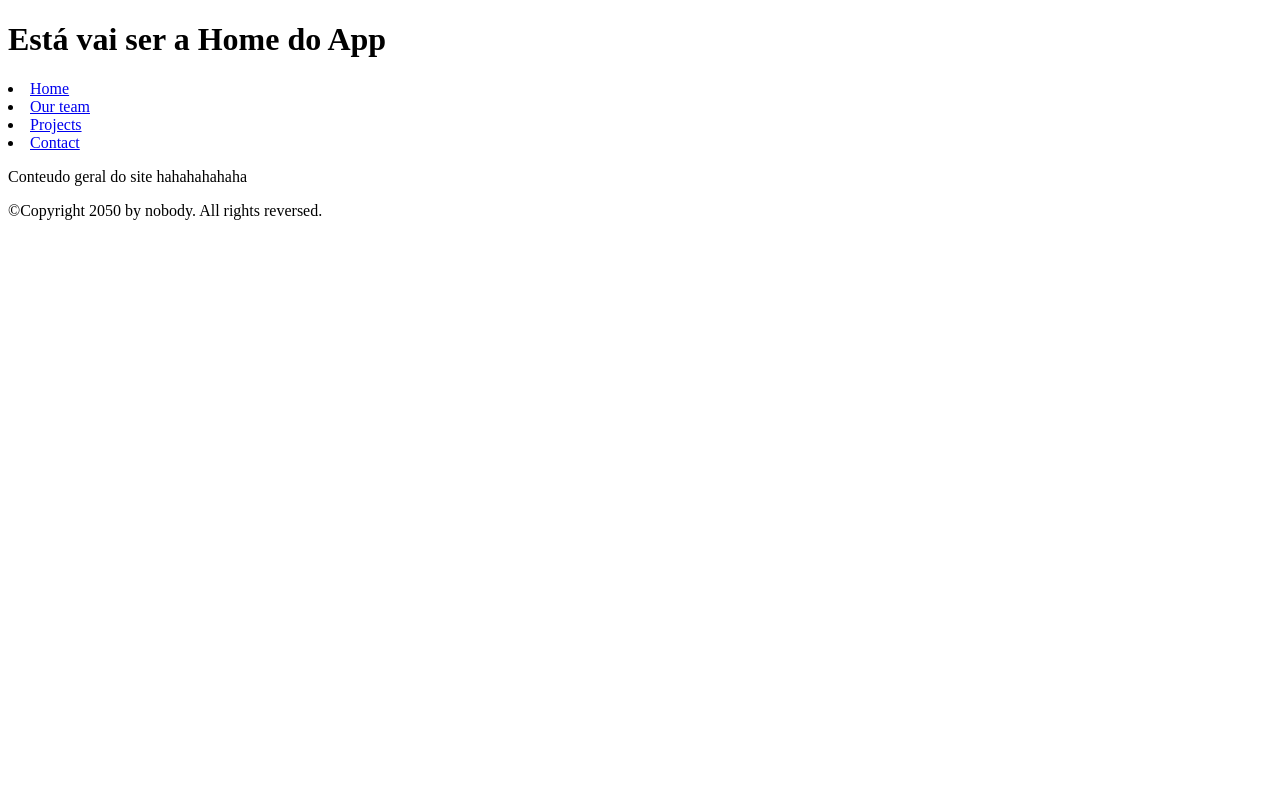
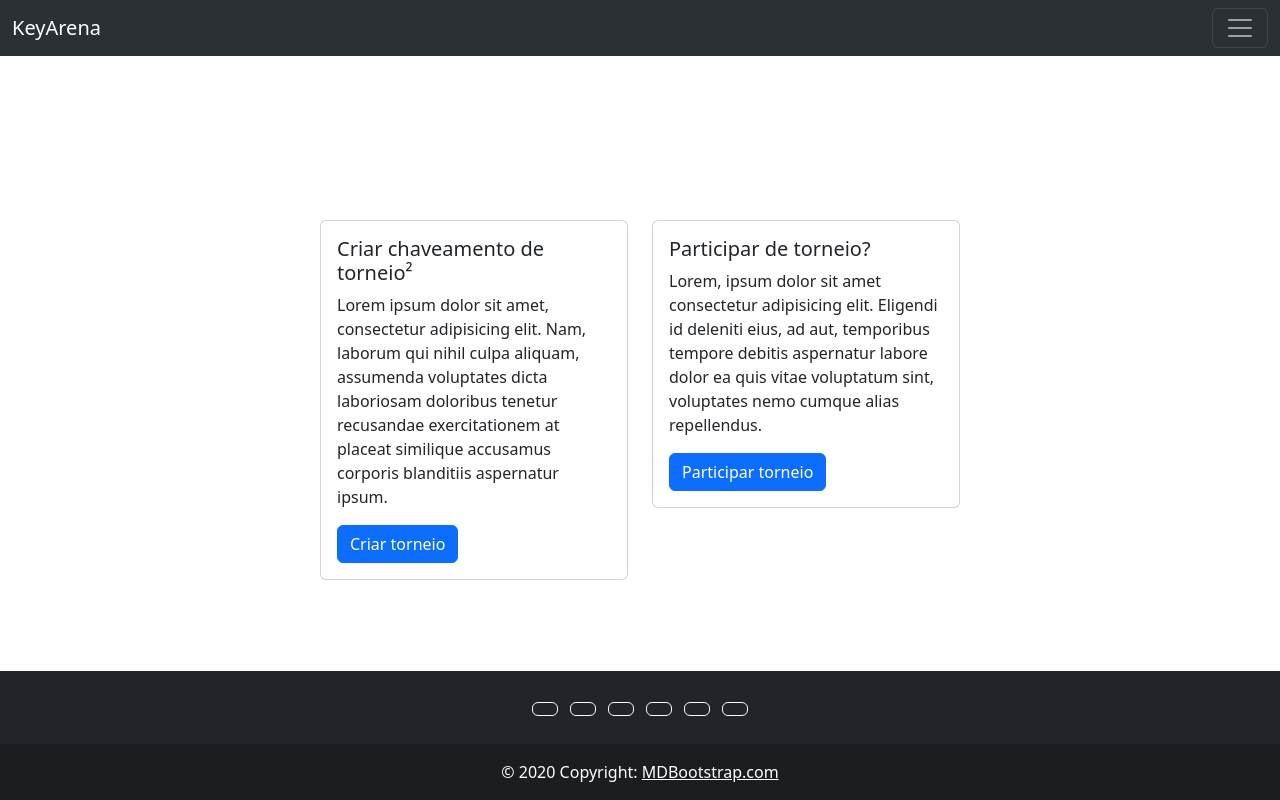
Before and after one commit to Marcos505/KeyArena, a Django app: page /home in a window 1280 px wide. Run offline with Django 4.2, Linux system fonts and the light colour scheme.

Commit message:
Estilização página inicial home

```diff
--- a/KeyArenaApp/templates/KeyArenaApp/home.html
+++ b/KeyArenaApp/templates/KeyArenaApp/home.html
@@ -1,35 +1,136 @@
-<!DOCTYPE html>
+<!doctype html>
 <html lang="pt-br">
   <head>
-    <meta charset="UTF-8">
-    <meta name="viewport" content="width=device-width, initial-scale=1.0">
-    <title>AppArena</title>
+    <meta charset="utf-8">
+    <meta name="viewport" content="width=device-width, initial-scale=1">
+    <title>KeyArena - Home</title>
+
+    <link href="https://cdn.jsdelivr.net/npm/bootstrap@5.3.3/dist/css/bootstrap.min.css" rel="stylesheet" integrity="sha384-QWTKZyjpPEjISv5WaRU9OFeRpok6YctnYmDr5pNlyT2bRjXh0JMhjY6hW+ALEwIH" crossorigin="anonymous">
+
   </head>
+
   <body>
-    <div id="cabecalho">
-        <header class="cabecalho">
-            <h1>Está vai ser a Home do App</h1>
-        </header>
+    <nav class="navbar bg-body-tertiary fixed-top" data-bs-theme="dark" style="background-color: #212529;">
+        <div class="container-fluid">
+          <a class="navbar-brand" href="#">KeyArena</a>
+          <button class="navbar-toggler" type="button" data-bs-toggle="offcanvas" data-bs-target="#offcanvasNavbar" aria-controls="offcanvasNavbar" aria-label="Toggle navigation">
+            <span class="navbar-toggler-icon"></span>
+          </button>
+          <div class="offcanvas offcanvas-end" tabindex="-1" id="offcanvasNavbar" aria-labelledby="offcanvasNavbarLabel">
+            <div class="offcanvas-header">
+              <h5 class="offcanvas-title" id="offcanvasNavbarLabel">Menu</h5>
+              <button type="button" class="btn-close" data-bs-dismiss="offcanvas" aria-label="Close"></button>
+            </div>
+            <div class="offcanvas-body">
+              <ul class="navbar-nav justify-content-end flex-grow-1 pe-3">
+                <li class="nav-item">
+                  <a class="nav-link active" aria-current="page" href="#">Home</a>
+                </li>
+                <li class="nav-item">
+                  <a class="nav-link" href="#">Profile</a>
+                </li>
+                <li class="nav-item">
+                    <a class="nav-link" href="#">Exit</a>
+                  </li>
+                <!-- <li class="nav-item dropdown">
+                  <a class="nav-link dropdown-toggle" href="#" role="button" data-bs-toggle="dropdown" aria-expanded="false">
+                    Dropdown
+                  </a>
+                  <ul class="dropdown-menu">
+                    <li><a class="dropdown-item" href="#">Action</a></li>
+                    <li><a class="dropdown-item" href="#">Another action</a></li>
+                    <li>
+                      <hr class="dropdown-divider">
+                    </li>
+                    <li><a class="dropdown-item" href="#">Something else here</a></li>
+                  </ul>
+                </li> -->
+              </ul>
+              <form class="d-flex mt-3" role="search">
+                <input class="form-control me-2" type="search" placeholder="Search" aria-label="Search">
+                <button class="btn btn-outline-success" type="submit">Search</button>
+              </form>
+            </div>
+          </div>
+        </div>
+    </nav>
 
-        <nav class="nav-bar">
-            <li><a href="#">Home</a></li>
-            <li><a href="#">Our team</a></li>
-            <li><a href="#">Projects</a></li>
-            <li><a href="#">Contact</a></li>
-        </nav>
+    <main class="position-absolute top-50 start-50 translate-middle">
+
+        <div class="row">
+            <div class="col-sm-6 mb-3 mb-sm-0">
+              <div class="card">
+                <div class="card-body">
+                  <h5 class="card-title">Criar chaveamento de torneio²</h5>
+                  <p class="card-text">Lorem ipsum dolor sit amet, consectetur adipisicing elit. Nam, laborum qui nihil culpa aliquam, assumenda voluptates dicta laboriosam doloribus tenetur recusandae exercitationem at placeat similique accusamus corporis blanditiis aspernatur ipsum.</p>
+                  <a href="#" class="btn btn-primary">Criar torneio</a>
+                </div>
+              </div>
+            </div>
+            <div class="col-sm-6">
+              <div class="card">
+                <div class="card-body">
+                  <h5 class="card-title">Participar de torneio?</h5>
+                  <p class="card-text">Lorem, ipsum dolor sit amet consectetur adipisicing elit. Eligendi id deleniti eius, ad aut, temporibus tempore debitis aspernatur labore dolor ea quis vitae voluptatum sint, voluptates nemo cumque alias repellendus.</p>
+                  <a href="#" class="btn btn-primary">Participar torneio</a>
+                </div>
+              </div>
+            </div>
         </div>
 
-    <div id="conteudo-principal">
-        <main>
-            <p>Conteudo geral do site hahahahahaha</p>
     </main>
+
+    <div class="fixed-bottom">
+
+        <footer class="bg-dark text-center text-white">
+        <!-- Grid container -->
+        <div class="container p-4 pb-0">
+          <!-- Section: Social media -->
+          <section class="mb-4">
+            <!-- Facebook -->
+            <a class="btn btn-outline-light btn-floating m-1" href="#!" role="button"
+              ><i class="fab fa-facebook-f"></i
+            ></a>
+
+            <!-- Twitter -->
+            <a class="btn btn-outline-light btn-floating m-1" href="#!" role="button"
+              ><i class="fab fa-twitter"></i
+            ></a>
+
+            <!-- Google -->
+            <a class="btn btn-outline-light btn-floating m-1" href="#!" role="button"
+              ><i class="fab fa-google"></i
+            ></a>
+
+            <!-- Instagram -->
+            <a class="btn btn-outline-light btn-floating m-1" href="#!" role="button"
+              ><i class="fab fa-instagram"></i
+            ></a>
+
+            <!-- Linkedin -->
+            <a class="btn btn-outline-light btn-floating m-1" href="#!" role="button"
+              ><i class="fab fa-linkedin-in"></i
+            ></a>
+
+            <!-- Github -->
+            <a class="btn btn-outline-light btn-floating m-1" href="#!" role="button"
+              ><i class="fab fa-github"></i
+            ></a>
+          </section>
+          <!-- Section: Social media -->
+        </div>
+        <!-- Grid container -->
+
+        <!-- Copyright -->
+        <div class="text-center p-3" style="background-color: rgba(0, 0, 0, 0.2);">
+          © 2020 Copyright:
+          <a class="text-white" href="https://mdbootstrap.com/">MDBootstrap.com</a>
+        </div>
+        <!-- Copyright -->
+      </footer>
+
       </div>
 
-    <div id="rodape">
-        <footer>
-            <p>©Copyright 2050 by nobody. All rights reversed.</p>
-        </footer>
-    </div>
-
+    <script src="https://cdn.jsdelivr.net/npm/bootstrap@5.3.3/dist/js/bootstrap.bundle.min.js" integrity="sha384-YvpcrYf0tY3lHB60NNkmXc5s9fDVZLESaAA55NDzOxhy9GkcIdslK1eN7N6jIeHz" crossorigin="anonymous"></script>
   </body>
 </html>
```
Lines whose indentation alone changed are shown as unchanged.
